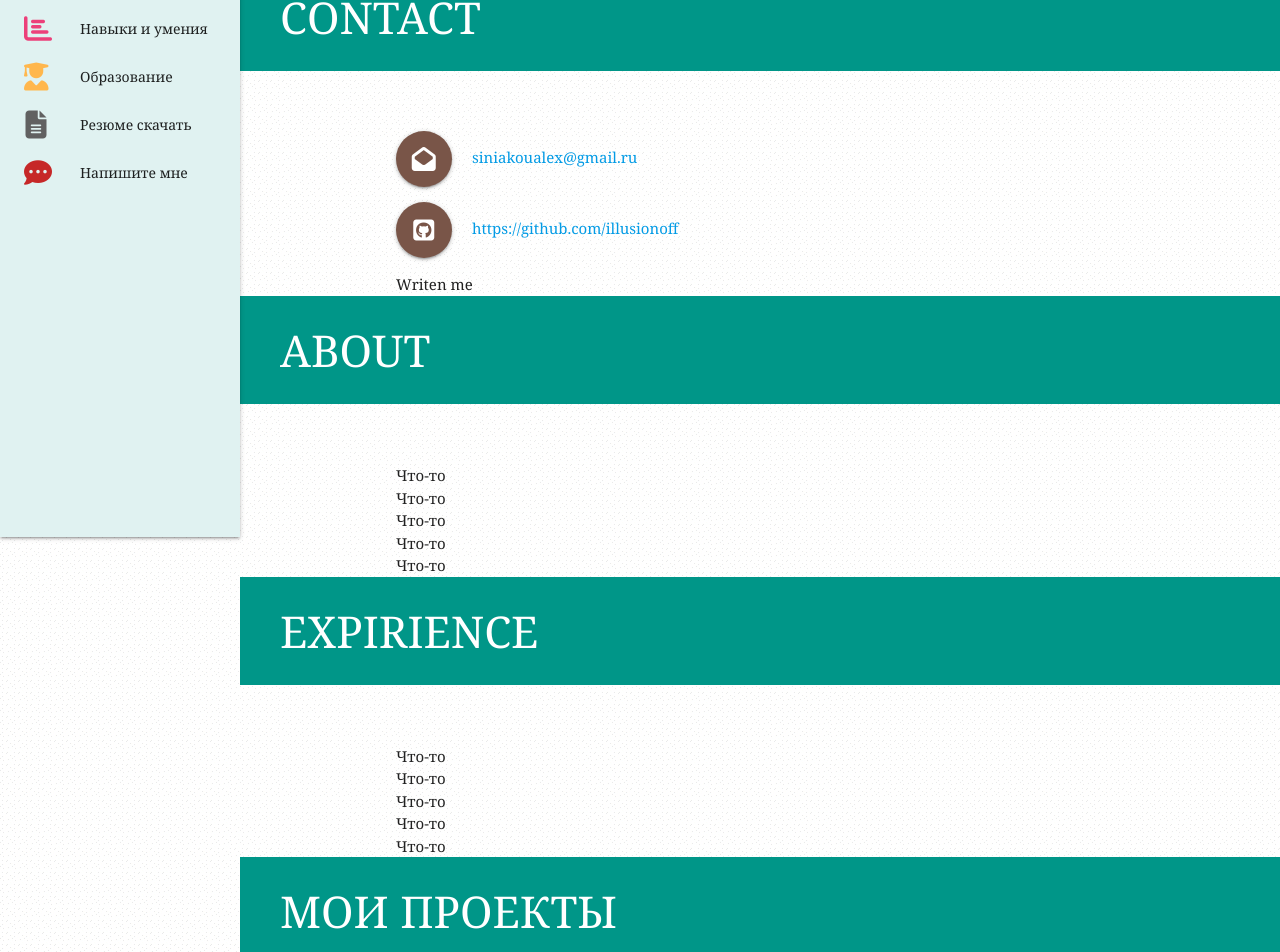
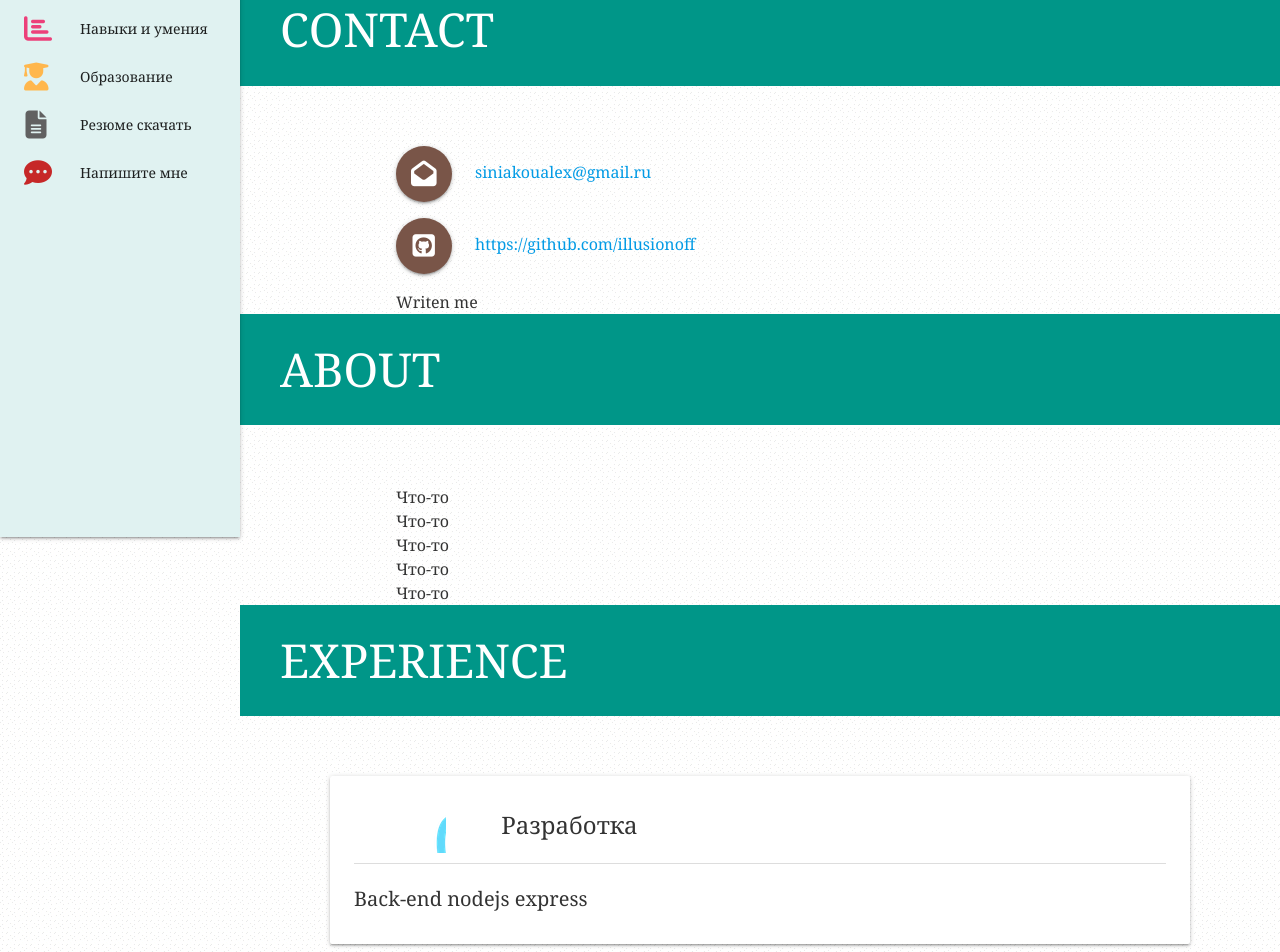
Before and after one commit to illusionoff/portfolio, a React (Create React App) app in the folder client/: page / in a window 1280 px wide. Shown: the part 323-1275 px from the top of the page. Built offline with nearby package versions, Linux system fonts and the light colour scheme.

Commit message:
card. role. {position:absolute}

```diff
--- a/client/src/App.js
+++ b/client/src/App.js
@@ -4,7 +4,7 @@ import { Navbar } from './components/Navbar';
 import { Intro } from './components/Intro';
 import { Contact } from './components/Contact';
 import { About } from './components/About';
-import { Expirience } from './components/Expirience';
+import { Expirience } from './components/Experience';
 import { Projects } from './components/Projects';
 import { Skills } from './components/Skills';
 import { Education } from './components/Education';
@@ -36,7 +36,7 @@ function App() {
           <About />
         </section >
 
-        <section id="Expirience">
+        <section id="Experience">
           <Expirience />
         </section >
 
--- /dev/null
+++ b/client/src/components/Experience.js
@@ -0,0 +1,34 @@
+import React from 'react';
+
+
+
+export const Expirience = () => {
+    return (
+        <>
+
+            <h3 className="page-title white-text teal">Experience</h3>
+            <div className="container">
+                <div className="card">
+                    <div className="card-content">
+                        <div className="row">
+                            <div className="col s12 m2">
+                                <img alt="WeSpire logo" src="/logo192.png" className="responsive-img center-block"></img>
+                            </div>
+                            <div className="col s12 m10">
+                                <p>
+                                    <span className="card-title">
+                                        Разработка
+                                        {/* проекта HomeMoneyCalc */}
+                                        {/* Back-end nodejs express  */}
+                                    </span>
+
+                                </p>
+                            </div>
+                        </div>
+                        <div className="role">Back-end nodejs express</div>
+                    </div>
+                </div>
+            </div>
+        </>
+    )
+}
--- a/client/src/components/Expirience.js
+++ /dev/null
@@ -1,24 +0,0 @@
-import React from 'react';
-
-
-
-export const Expirience = () => {
-    return (
-        <div>
-
-            <h3 className="page-title white-text teal">Expirience</h3>
-            <div className="container">
-                Что-то
-            <br />
-            Что-то
-            <br />
-            Что-то
-            <br />
-            Что-то
-            <br />
-            Что-то
-            <br />
-            </div>
-        </div>
-    )
-}
--- a/client/src/components/Navbar.js
+++ b/client/src/components/Navbar.js
@@ -51,38 +51,38 @@ export const Navbar = () => {
             </div>
 
             <ul id="slide-out" className="sidenav">
-                <li><Link activeClass="active" className="sidenav-close" to="intro" spy={true} smooth={true} duration={500} offset={-56}>Введение</Link></li>
-                <li><Link activeClass="active" className="sidenav-close" to="Contact" spy={true} smooth={true} duration={500} offset={-56}>Контакты</Link></li>
-                <li><Link activeClass="active" className="sidenav-close" to="About" spy={true} smooth={true} duration={500} offset={-56}>Обо мне</Link></li>
-                <li><Link activeClass="active" className="sidenav-close" to="Expirience" spy={true} smooth={true} duration={500} offset={-56}>Опыт</Link></li>
-                <li><Link activeClass="active" className="sidenav-close" to="Projects" spy={true} smooth={true} duration={500} offset={-56}>Мои проекты</Link></li>
-                <li><Link activeClass="active" className="sidenav-close" to="Skills" spy={true} smooth={true} duration={500} offset={-56}>Навыки и умения</Link></li>
-                <li><Link activeClass="active" className="sidenav-close" to="Education" spy={true} smooth={true} duration={500} offset={-56}>Образование</Link></li>
-                <li><Link activeClass="active" className="sidenav-close" to="Resume" spy={true} smooth={true} duration={500} offset={-56}>Резюме скачать</Link></li>
-                <li><Link activeClass="active" className="sidenav-close" to="WriteMe" spy={true} smooth={true} duration={500} offset={-56}>Напишите мне</Link></li>
+                <li><Link activeClass="active" className="sidenav-close intro-mobile" to="intro" spy={true} smooth={true} duration={500} offset={-56}> <center> Siniakou Alex </center></Link></li>
+                <li><Link activeClass="active" className="sidenav-close " to="Contact" spy={true} smooth={true} duration={500} offset={-56}><i className="fas fa-envelope-open fa-fw fa-2x  brown-text text-darken-1" ></i>Контакты</Link></li>
+                <li><Link activeClass="active" className="sidenav-close " to="About" spy={true} smooth={true} duration={500} offset={-56}><i className="fas fa-user fa-fw fa-2x green-text text-lighten-1" ></i>Обо мне</Link></li>
+                <li><Link activeClass="active" className="sidenav-close" to="Experience" spy={true} smooth={true} duration={500} offset={-56}><i className="fas fa-chart-line fa-fw fa-2x  cyan-text text-darken-1" ></i>Опыт</Link></li>
+                <li><Link activeClass="active" className="sidenav-close" to="Projects" spy={true} smooth={true} duration={500} offset={-56}><i className="fas fa-code fa-fw fa-2x  cyan-text text-darken-1 test"  ></i>Мои проекты</Link></li>
+                <li><Link activeClass="active" className="sidenav-close" to="Skills" spy={true} smooth={true} duration={500} offset={-56}><i className="fas fa-chart-bar fa-fw fa-2x pink-text text-lighten-1" ></i>Навыки и умения</Link></li>
+                <li><Link activeClass="active" className="sidenav-close" to="Education" spy={true} smooth={true} duration={500} offset={-56}><i className="fas fa-user-graduate fa-fw fa-2x orange-text text-lighten-2" ></i>Образование</Link></li>
+                <li><Link activeClass="active" className="sidenav-close" to="Resume" spy={true} smooth={true} duration={500} offset={-56}><i className="fa fa-file-text fa-fw fa-2x grey-text text-darken-2"></i>Резюме скачать</Link></li>
+                <li><Link activeClass="active" className="sidenav-close" to="WriteMe" spy={true} smooth={true} duration={500} offset={-56}><i className="fas fa-comment-dots fa-fw fa-2x red-text text-darken-3"></i>Напишите мне</Link></li>
             </ul>
 
 
 
             <ul id="slide-out-left-fixed" className="sidenav sidenav-fixed">
-                <li><Link activeClass="active" className="test1" to="intro" spy={true} smooth={true} duration={500}  >
+                <li><Link activeClass="active" className="intro" to="intro" spy={true} smooth={true} duration={500}  >
                     <h4>Siniakou Alex</h4>
                     <span className="brown-text light">Full Stack Developer</span> </Link></li>
-                <li><Link activeClass="active" className="test2" to="Contact" spy={true} smooth={true} duration={500} >
+                <li><Link activeClass="active" className="side-bg-color" to="Contact" spy={true} smooth={true} duration={500} >
                     <i className="fas fa-envelope-open fa-fw fa-2x  brown-text text-darken-1" ></i>Контакты</Link></li>
-                <li><Link activeClass="active" className="test3" to="About" spy={true} smooth={true} duration={500} >
+                <li><Link activeClass="active" className="side-bg-color" to="About" spy={true} smooth={true} duration={500} >
                     <i className="fas fa-user fa-fw fa-2x green-text text-lighten-1" ></i>Обо мне</Link></li>
-                <li><Link activeClass="active" className="test4 " to="Expirience" spy={true} smooth={true} duration={500} >
+                <li><Link activeClass="active" className="side-bg-color " to="Experience" spy={true} smooth={true} duration={500} >
                     <i className="fas fa-chart-line fa-fw fa-2x  cyan-text text-darken-1" ></i> Опыт</Link></li>
-                <li><Link activeClass="active" className="test4 " to="Projects" spy={true} smooth={true} duration={500} >
+                <li><Link activeClass="active" className="side-bg-color " to="Projects" spy={true} smooth={true} duration={500} >
                     <i className="fas fa-code fa-fw fa-2x  cyan-text text-darken-1 test"  ></i> Мои проекты</Link></li>
-                <li><Link activeClass="active" className="test5" to="Skills" spy={true} smooth={true} duration={500} >
+                <li><Link activeClass="active" className="side-bg-color" to="Skills" spy={true} smooth={true} duration={500} >
                     <i className="fas fa-chart-bar fa-fw fa-2x pink-text text-lighten-1" ></i>Навыки и умения</Link></li>
-                <li><Link activeClass="active" className="test6" to="Education" spy={true} smooth={true} duration={500} >
+                <li><Link activeClass="active" className="side-bg-color" to="Education" spy={true} smooth={true} duration={500} >
                     <i className="fas fa-user-graduate fa-fw fa-2x orange-text text-lighten-2" ></i>Образование</Link></li>
-                <li><Link activeClass="active" className="test7" to="Resume" spy={true} smooth={true} duration={500} >
+                <li><Link activeClass="active" className="side-bg-color" to="Resume" spy={true} smooth={true} duration={500} >
                     <i className="fa fa-file-text fa-fw fa-2x grey-text text-darken-2"></i>Резюме скачать</Link></li>
-                <li><Link activeClass="active" className="test8  " to="WriteMe" spy={true} smooth={true} duration={500} >
+                <li><Link activeClass="active" className="side-bg-color  " to="WriteMe" spy={true} smooth={true} duration={500} >
                     <i className="fas fa-comment-dots fa-fw fa-2x red-text text-darken-3"></i>Напишите мне</Link></li>
             </ul >
 
--- a/client/src/index.css
+++ b/client/src/index.css
@@ -5,6 +5,8 @@ html {
     font-family: Georgia, sans-serif;
     /* font-style: italic; */
     background-color: #e0f2f1 ;
+    color: #333;
+    font-size: 16px;
 }
 main {
     padding-left: 240px;
@@ -58,23 +60,173 @@ main {
   .navbar-fixed {
     visibility: hidden;
    }
+
+   .card .role {
+    position: relative;
+    right: initial;
+    top: initial;
+  }
  }
 
  /* .slide-out {
    background-color: #00acc1 !important;
  } */
 
+.row:after {
+  content: "";
+  display: table;
+  clear: both;
+}
+
+/*  */
+.card {
+  margin-bottom: 60px;
+}
+.card .role {
+  font-size: 1.25rem;
+  /* position: absolute;
+  right: 38px;
+  top: 35px; */
+}
+.card li a {
+  margin-right: 0;
+  color: #333;
+  border-bottom: 2px solid #ffab40;
+}
+.card li a:hover {
+  color: #333;
+  font-weight: 500;
+}
+.card .card-content {
+  padding-bottom: 30px;
+}
+.card .card-content p {
+  padding: 5px 0 0;
+}
+.card h5 {
+  font-size: 1.5rem;
+  margin-bottom: -0.5rem;
+  margin-top: 2rem;
+}
+.card h6 {
+  font-weight: 300;
+  letter-spacing: 1px;
+  margin-top: 2rem;
+  text-transform: uppercase;
+}
+#Experience .card-action {
+  background-color: rgba(0, 0, 0, 0.02);
+  border: none;
+}
+#Experience .card .col.s12.m2 a {
+  display: block;
+}
+#Experience .card .col.s12.m2 a img {
+  max-height: 60px;
+}
+.card-action span {
+  font-size: 85%;
+  color: #666;
+}
+.card ul {
+  margin-bottom: 0;
+}
+.card ul li {
+  line-height: 200%;
+  list-style-type: disc;
+  margin-left: 24px;
+}
+.card ul li li {
+  color: #666;
+  font-size: 13px;
+}
+.card .card-title {
+  font-size: 24px;
+}
+.card .card-content .card-title {
+  line-height: 2.5rem;
+}
+.card i.right {
+  margin-left: 10px;
+}
+a.hoverline {
+  border-bottom: 3px solid transparent !important;
+  padding: 3px 3px 0 3px;
+  transition: 0.25s all;
+  -moz-transition: 0.25s all;
+  -webkit-transition: 0.25s all;
+}
+a.hoverline:hover {
+  border-bottom: 3px solid #009688 !important;
+}
+#skills .card.large {
+  height: 360px;
+}
+#skills h4 {
+  border-bottom: 1px solid #ddd;
+  margin-bottom: 30px;
+  padding-bottom: 20px;
+}
+#skills .col img.responsive-img {
+  margin: 0 auto;
+  max-height: 100px;
+  padding-bottom: 10px;
+  text-align: center;
+  vertical-align: middle;
+  display: table-cell;
+}
+.card.large .card-content p {
+  color: inherit;
+  margin: 0;
+  padding: 30px 0;
+}
+#Experience .card-content .row {
+  border-bottom: 1px solid #ddd;
+  padding-bottom: 10px;
+}
+.card.large .card-image {
+  height: 230px;
+}
+.card.large .card-content {
+  height: auto;
+}
+.card.medium .card-image {
+  height: 240px;
+}
+.card-action a.btn-floating {
+  margin-bottom: 0;
+}
+
+#contact a:not(.btn-floating) {
+  bottom: 6px;
+  left: 20px;
+  position: relative;
+}
+#Experience .col.s12.m2 {
+  text-align: center;
+}
+/*  */
+
+@media (min-width: 1200px) {
+  #Experience .container {
+      width: 860px;
+  }
+}
+/* .container .row {
+  margin-left: -0.75rem;
+  margin-right: -0.75rem;
+} */
 
 .active {
     /* background-color: LightGrey !important; */
-    background-color: #80cbc4 !important;
+    background-color: #80cbc4 ;
   }
 
   .sidenav {
     width: 240px;
     background-color: #e0f2f1 ;
   }
-  .sidenav li>a.test1 {
+  .sidenav li>a.intro {
     height: 136px;
     border-bottom: 1px solid #ddd;
     background-color: #fafafa;
@@ -86,7 +238,7 @@ main {
     background-color: #e0f2f1 ;
   }
 
-  .sidenav li>a.test1>h4 {
+  .sidenav li>a.intro>h4 {
     margin-top: 0px;
     margin-bottom: 0px;
     /* padding-top: 12px; */
@@ -98,10 +250,25 @@ main {
 
   }
 
-  .sidenav li>a.test1>span {
-    /* padding: 0px; */
+  .sidenav li>a.intro>span {
     padding: 0px 0px 0px 12px ;
     font-style: italic;
+  }
+
+  /* .sidenav li>a.intro.active {
+    background-color:red;
+  } */
+
+
+  .sidenav li>a.side-bg-color.active {
+    background-color:#b2dfdb;
+  }
+
+  .sidenav li>a.intro-mobile {
+    /* padding-left: 40px; */
+    font-style: italic;
+    font-size: 18px;
+    border-bottom: 2px solid #ddd;
   }
 
   /* .material-icons.md-36 {
```
Also changed, not shown: client/public/logo192.png, client/public/manifest.json.
